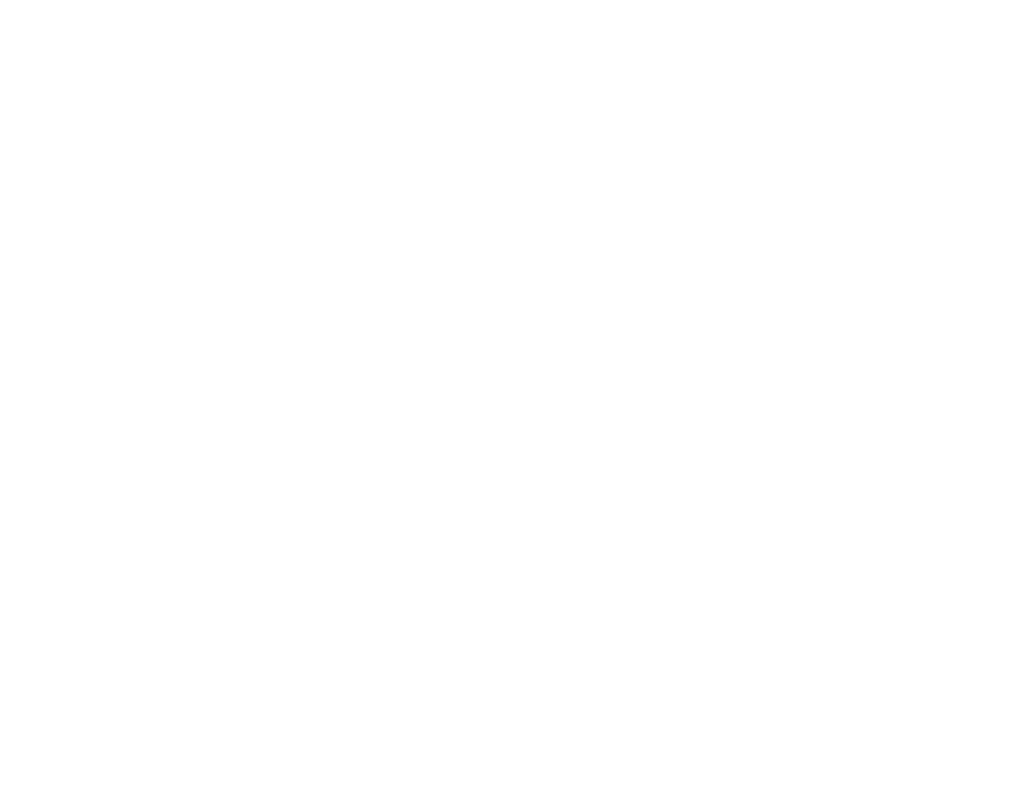
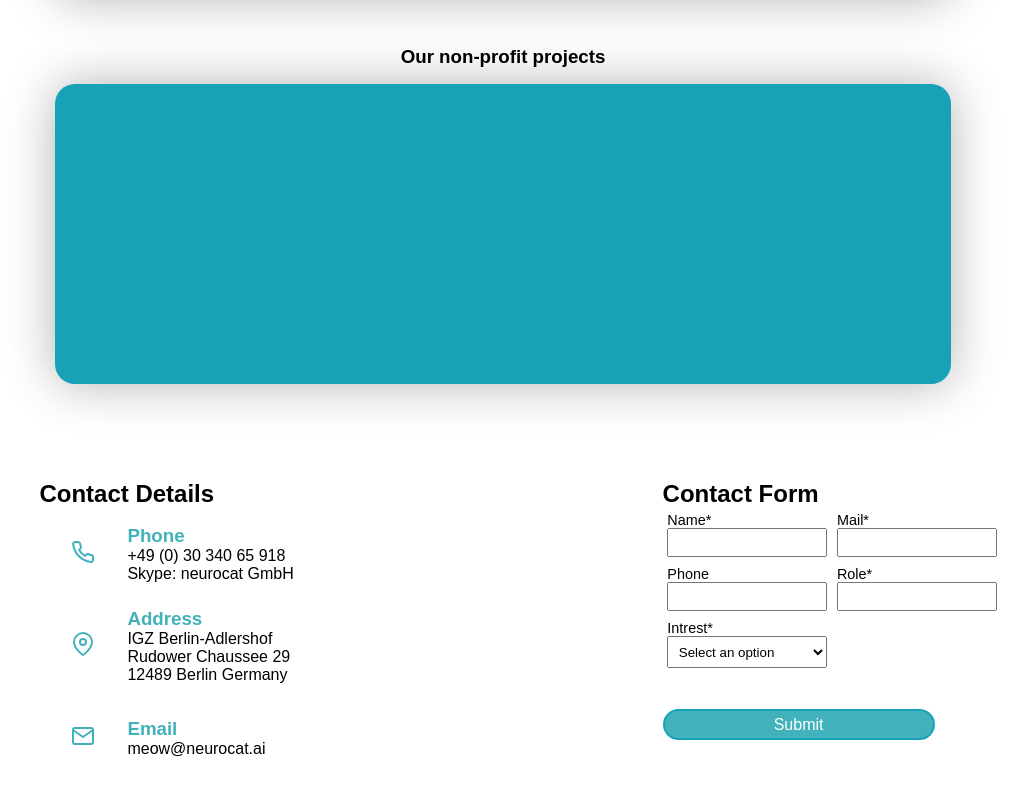
Before and after one commit to mcromp/neurocat_challange, a React (Create React App) app: page /projects in a window 1280 px wide. Shown: the part 1420-2214 px from the top of the page, without its empty margins (137-1165 px from the left). Before the commit the page ends 800 px from the top, so only its background shows below. Built offline with nearby package versions, Linux system fonts and the light colour scheme; a web font is replaced by a local one.

Commit message:
Add contact form

```diff
--- a/src/index.js
+++ b/src/index.js
@@ -1,12 +1,11 @@
 import React from "react";
 import ReactDOM from "react-dom";
 import "./index.css";
-// import App from "./App";
-import ContactForm from "./shared_components/ContactForm";
+import App from "./App";
 
 ReactDOM.render(
  <React.StrictMode>
-  <ContactForm />
+  <App />
  </React.StrictMode>,
  document.getElementById("root"),
 );
--- a/src/shared_components/ContactForm/index.js
+++ b/src/shared_components/ContactForm/index.js
@@ -9,10 +9,14 @@
  const [intrest, setIntrest] = useState("");
  const [testingMethod, setTestingMethod] = useState("");
  const [testingFrequency, setTestingFrequency] = useState();
- //  const [submitted, setSubmitted] = useState(false);
+ const [errorMessage, setErrorMessage] = useState("");
+ const [submitted, setSubmitted] = useState(false);
+
+ const isValidForm = () => [name, mail, role, intrest].indexOf("") === -1;
 
  const handleSubmit = (e) => {
   e.preventDefault();
+  if (isValidForm()) {
    const obj = {
     name,
     mail,
@@ -22,13 +26,24 @@
     testingMethod,
     testingFrequency,
    };
-
    alert(JSON.stringify(obj, null, 2));
+   setSubmitted(true);
+   return;
+  }
+  setErrorMessage("Please fill out all required values, then resubmit");
  };
 
+ if (submitted) {
   return (
+   <div className="contact-form submitted">
+    <p>Contact form has been successfuly submitted, thank you.</p>
+   </div>
+  );
+ }
+ return (
+  <div className="contact-form">
    <form onSubmit={(e) => handleSubmit(e)} className="form">
-   <h3>Contact From</h3>
+    <h2>Contact Form</h2>
     <div className="row">
      <label>
       Name*
@@ -107,13 +122,17 @@
        </select>
       </label>
      </div>
-   ) : (
-    <br />
-   )}
+    ) : null}
+    {errorMessage !== "" ? (
+     <div className="error-message">
+      <p>{errorMessage}</p>
+     </div>
+    ) : null}
     <br />
 
     <input type="submit" value="Submit" />
    </form>
+  </div>
  );
 }
 
--- a/src/shared_components/ContactForm/style.css
+++ b/src/shared_components/ContactForm/style.css
@@ -1,19 +1,34 @@
+.contact-form {
+  width: 20rem;
+  padding: 0 2rem 2rem 1rem;
+  background: cream;
+}
+
+.contact-form .submitted{
+display: flex;
+align-items: center;
+justify-content: center;
+}
+.submitted p{
+  margin: 3rem 0;
+}
+
 .form{
   display: flex;
   flex-direction: column;
-justify-content: center;
+  justify-content: center;
 }
 .form .row{
     display: flex;
   flex-direction: row;
 }
 .form label{
-  margin: .3rem;
-  font-family: 'weblys', sans-serif;
-  font-size: 1.2rem;
   display: flex;
   flex-direction: column;
   width: 10rem;
+  margin: .3rem;
+  font-family: 'weblys', sans-serif;
+  font-size: .9rem;
 }
 .form input{
 padding: .2rem;
@@ -23,3 +38,25 @@
 .form select{
 padding: .4rem;
 }
+
+.form .error-message{
+  color: rgb(146, 0, 24);
+  font-size: .8rem;
+}
+.form input[value="Submit"]{
+    padding: .3rem;
+  border: solid 2px var(--main2);
+  border-radius: 20px;
+  background: var(--main);
+  color: white;
+  font-family: 'weblys', sans-serif;
+  transition: filter 0.3s;
+}
+.form input[value="Submit"]:disabled input[value="Submit"]:hover{
+background: grey;
+}
+
+.form input[value="Submit"]:hover{
+  cursor: pointer;
+  filter: brightness(1.2);
+}
--- a/src/shared_components/Footer/index.js
+++ b/src/shared_components/Footer/index.js
@@ -1,5 +1,6 @@
 import React from "react";
 import * as Icon from "react-feather";
+import ContactForm from "../ContactForm/";
 import "./style.css";
 
 const contactDetails = [
@@ -32,7 +33,7 @@
      <ContactBlock data={contact} key={contact.title} />
     ))}
    </div>
-   <div className="form">link to contact</div>
+   <ContactForm />
   </div>
  );
 }
```
Lines whose indentation alone changed are shown as unchanged.
